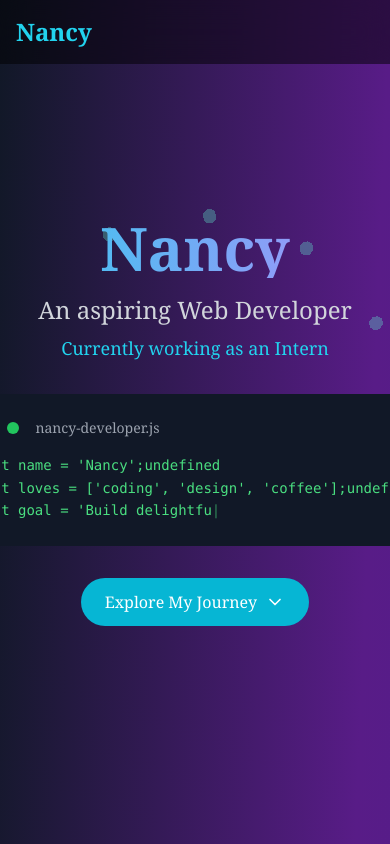
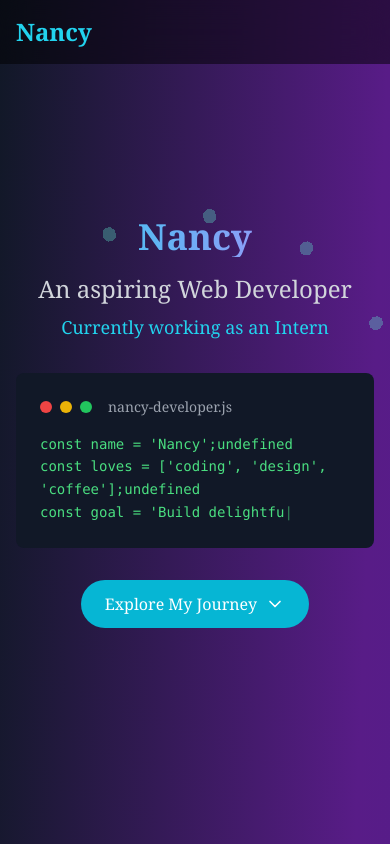
Before and after one commit to Nancy142006/Portfolio, a React (Vite) app: page / in a window 390 px wide. Shown: the top 844 px of the page. Built offline with nearby package versions, Linux system fonts and the light colour scheme.

Commit message:
made hero section responsive

```diff
--- a/src/components/Hero.jsx
+++ b/src/components/Hero.jsx
@@ -92,7 +92,7 @@ const Hero = ({ personalData, scrollToSection }) => {
 
       <div className="max-w-4xl mx-auto px-4 text-center z-10">
         <div className="mb-8">
-          <h1 className="text-6xl font-bold mb-4 bg-gradient-to-r from-cyan-400 to-purple-400 bg-clip-text text-transparent">
+          <h1 className="text-4xl sm:text-5xl md:text-6xl font-bold mb-4 bg-gradient-to-r from-cyan-400 to-purple-400 bg-clip-text text-transparent">
             {personalData.name}
           </h1>
           <h2 className="text-2xl text-gray-300 mb-2">{personalData.title}</h2>
@@ -110,7 +110,7 @@ const Hero = ({ personalData, scrollToSection }) => {
               nancy-developer.js
             </span>
           </div>
-          <pre className="text-left text-green-400 font-mono text-sm leading-relaxed">
+          <pre className="text-left text-green-400 font-mono text-sm leading-relaxed overflow-x-auto whitespace-pre-wrap">
             {typedText}
             <span className="animate-pulse">|</span>
           </pre>
```
